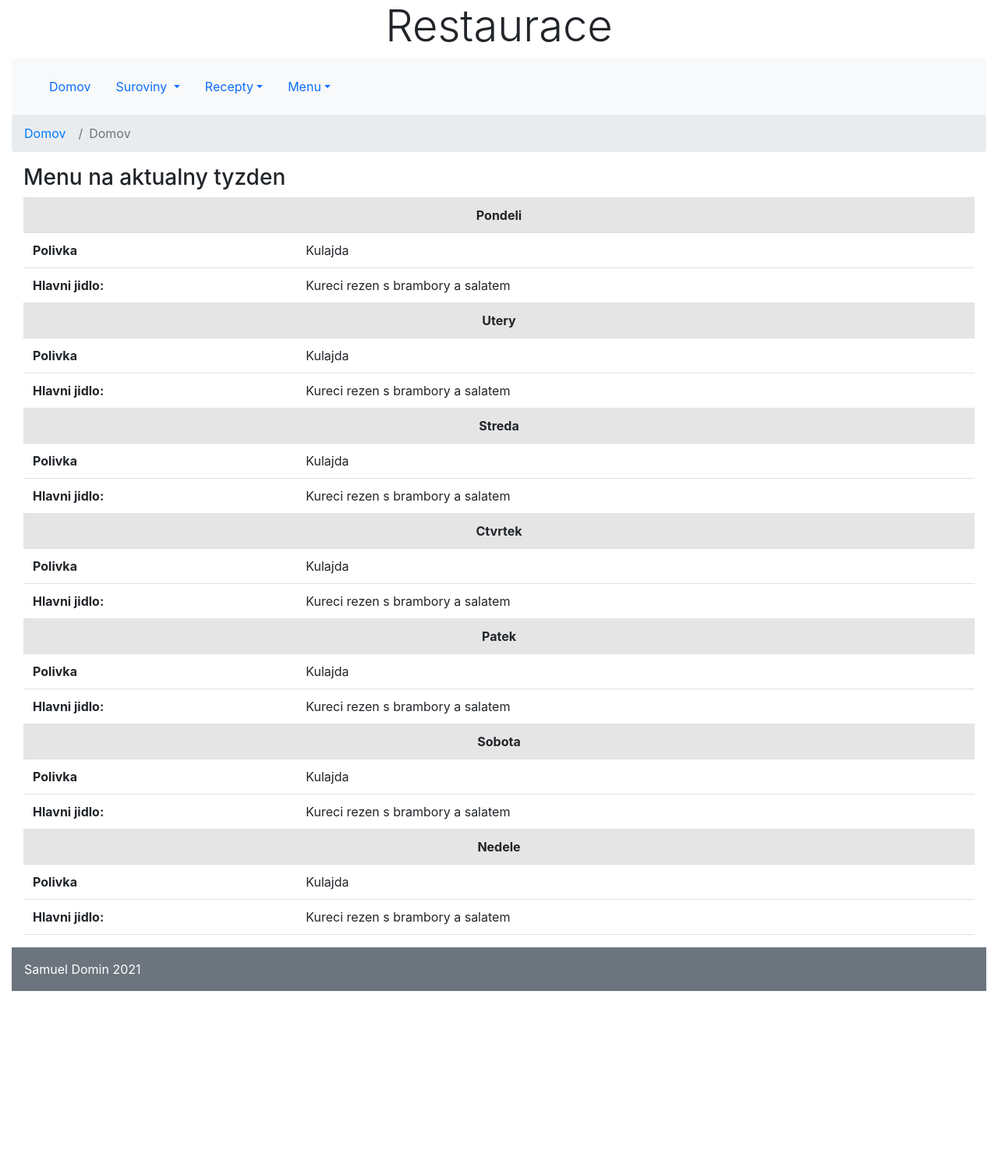
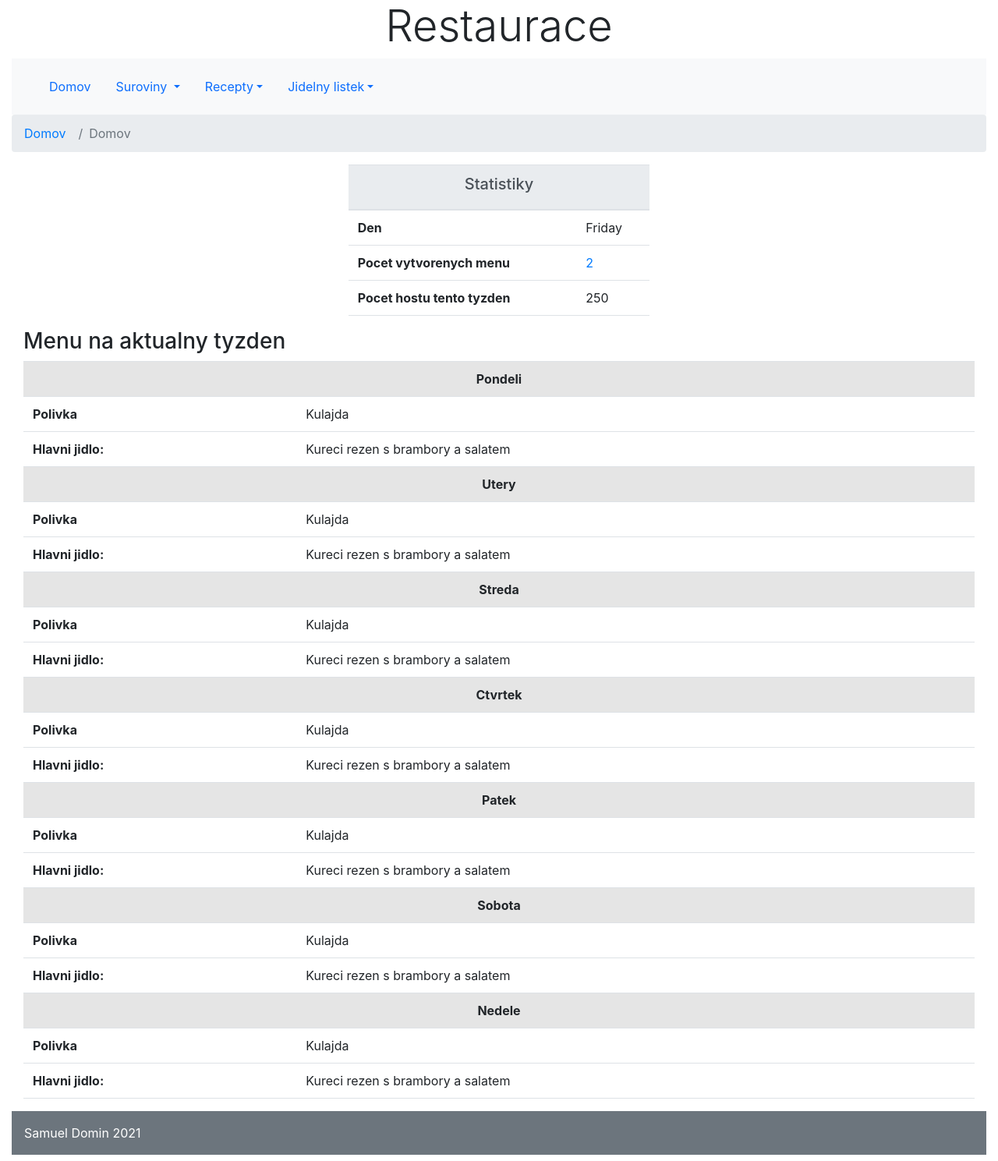
Before and after one commit to samod1/restauracia, a PHP site: page /index.php in a window 1280 px wide. Shown: the whole page at 78% size. Before the commit the page ends 1271 px from the top, so only its background shows below. Run offline with PHP 8.4, Linux system fonts and the light colour scheme; some libraries are stand-ins or nearby versions.

Commit message:
Uprava hlaviciek a navigacneho menu, a vkladania surovin

```diff
--- a/index.php
+++ b/index.php
@@ -5,6 +5,34 @@ $nazovSuboru="Vitejte";
   include "widgets/navbar.php";
 ?>
 <div class="container-fluid">
+    <div class="row">
+        <div class="col"></div>
+        <div class="col-4">
+            <table class="table table-stripped">
+                <thead class="thead-light">
+                    <tr>
+                        <th colspan="2" style="text-align: center"><h5>Statistiky</h5></th>
+                    </tr>
+                </thead>
+
+                <tr>
+                    <th>Den</th>
+                    <td><?php $mydate=getdate(date("U"));
+                            echo "$mydate[weekday]"?></td>
+                </tr>
+                <tr>
+                    <th>Pocet vytvorenych menu</th>
+                    <td><a href="jedalny_listok.php">2</a></td>
+
+                </tr>
+                <tr>
+                    <th>Pocet hostu tento tyzden</th>
+                    <td>250</td>
+                </tr>
+            </table>
+        </div>
+        <div class="col"></div>
+    </div>
     <h3>Menu na aktualny tyzden</h3>
     <table class="table table-stripped">
         <tbody>
--- a/widgets/navbar.php
+++ b/widgets/navbar.php
@@ -5,16 +5,16 @@
             <ul class="navbar nav">
                 <li class="nav-item"><a class="nav-link" href="../index.php">Domov</a></li>
                 <li class="nav-item dropdown">
-                    <a class="nav-link dropdown-toggle" href="../tbl_suroviny.php" id="navbarDropdown" role="button" data-toggle="dropdown" aria-haspopup="true" aria-expanded="false">
+                    <a class="nav-link dropdown-toggle" href="#" id="navbarDropdown" role="button" data-toggle="dropdown" aria-haspopup="true" aria-expanded="false">
                         Suroviny
                     </a>
                     <div class="dropdown-menu" aria-labelledby="navbarDropdown">
                         <a class="dropdown-item" href="../tbl_suroviny.php">Zoznam surovin</a>
-                        <a class="dropdown-item" href="../vkladanie_surovin.php.php">Vkladanie surovin</a>
+                        <a class="dropdown-item" href="../vkladanie_surovin.php">Vkladanie surovin</a>
 
                 </li>
                 <li class="nav-item dropdown">
-                    <a class="nav-link dropdown-toggle" href="../zoznam_receptov.php" id="navbarDropdown" role="button" data-toggle="dropdown" aria-haspopup="true" aria-expanded="false">
+                    <a class="nav-link dropdown-toggle" href="#" id="navbarDropdown" role="button" data-toggle="dropdown" aria-haspopup="true" aria-expanded="false">
                         Recepty</a>
                     <div class="dropdown-menu" aria-labelledby="navbarDropdown">
                         <a class="dropdown-item" href="../zoznam_receptov.php">Zoznam receptov</a>
@@ -23,10 +23,10 @@
                 </li>
                 <li class="nav-item dropdown">
                     <a class="nav-link dropdown-toggle" href="../jedalny_listok.php" id="navbarDropdown" role="button" data-toggle="dropdown" aria-haspopup="true" aria-expanded="false">
-                        Menu</a>
+                        Jidelny listek</a>
                     <div class="dropdown-menu" aria-labelledby="navbarDropdown">
                         <a class="dropdown-item" href="../jedalny_listok.php">Jedalne listky</a>
-                        <a class="dropdown-item" href="#">Vytvorit nove menu</a>
+                        <a class="dropdown-item" href="../nove_menu.php">Vytvorit nove menu</a>
                     </div>
                 </li>
 
```
Also changed, not shown: vkladanie_surovin.php (+22 -4 lines).
